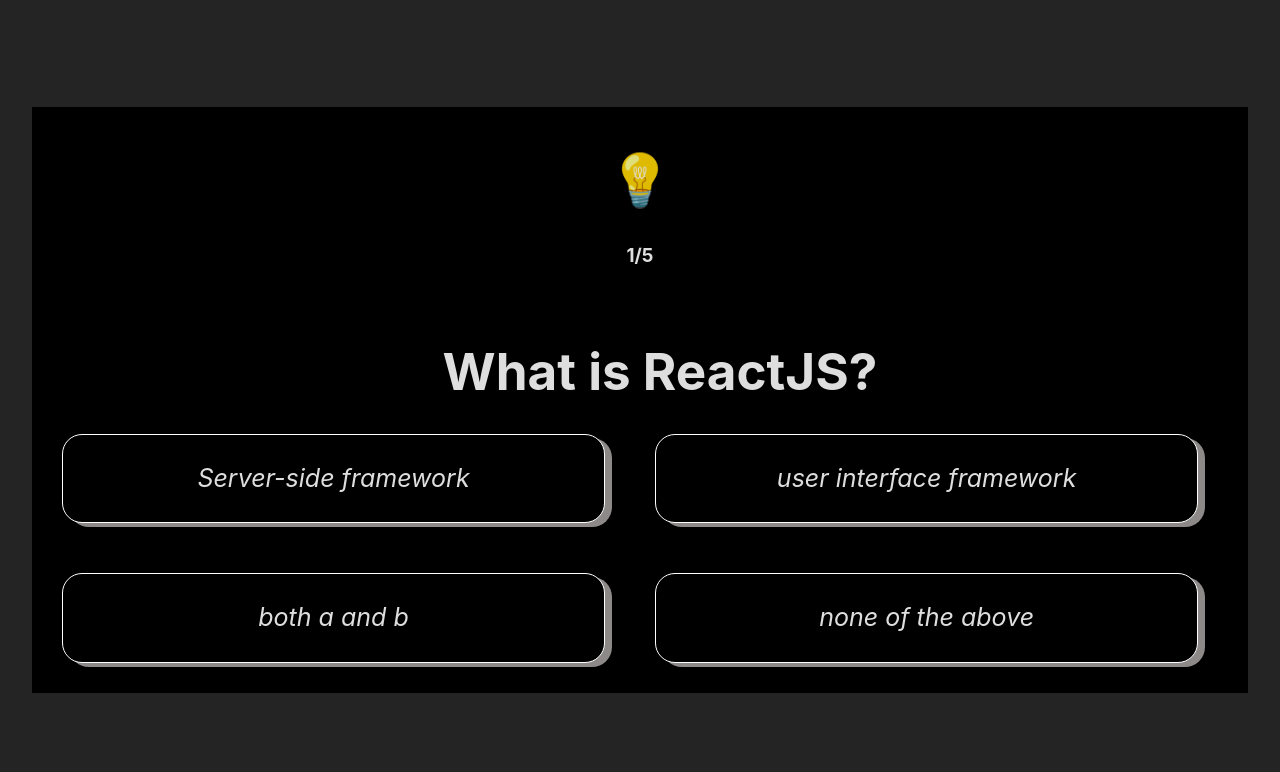
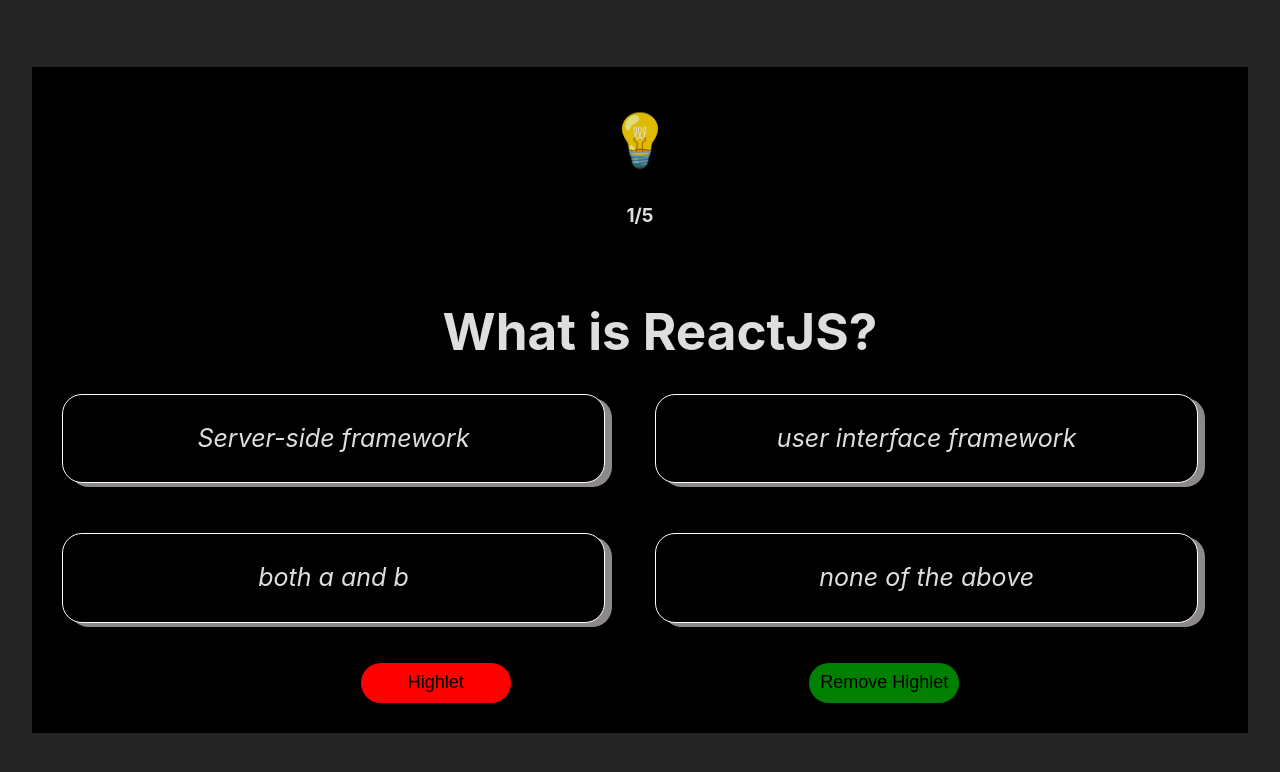
Before and after one commit to mohanavamsi0614/ca-4, a React (Vite) app: page /que in a window 1280 px wide. Shown: the top 772 px of the page. Built offline with nearby package versions, Linux system fonts and the light colour scheme; a web font is replaced by a local one.

Commit message:
added higlet

```diff
--- a/index.html
+++ b/index.html
@@ -2,9 +2,9 @@
 <html lang="en">
   <head>
     <meta charset="UTF-8" />
-    <link rel="icon" type="image/svg+xml" href="/vite.svg" />
+    <link rel="icon" type="image/svg+xml" href="./src/assets/react.svg" />
     <meta name="viewport" content="width=device-width, initial-scale=1.0" />
-    <title>Vite + React</title>
+    <title>Einstino</title>
     <link rel="preconnect" href="https://fonts.googleapis.com">
 <link rel="preconnect" href="https://fonts.gstatic.com" crossorigin>
 <link href="https://fonts.googleapis.com/css2?family=Inika:wght@400;700&family=Oswald:wght@700&family=Poppins&display=swap" rel="stylesheet">
--- a/src/Comp/App.css
+++ b/src/Comp/App.css
@@ -69,6 +69,26 @@ img{
   box-shadow:7px 4px black ;
   padding: 10px;
 }
+.remove{
+  width: 150px;
+  height: 40px;
+  background-color: green;
+}
+.hi{
+  margin-top: 40px;
+  display: flex;
+  flex-wrap: wrap;
+  justify-content: space-evenly;
+}
+.highlet{
+  width: 150px;
+  height: 40px;
+  background-color: red;
+
+}
+.high{
+  color: rgb(168, 41, 41);
+}
 dialog{
   width: 50%;
   height: 40vh;
--- a/src/Comp/Quesion.jsx
+++ b/src/Comp/Quesion.jsx
@@ -5,6 +5,7 @@ import { Link } from "react-router-dom";
 function Que() {
     const [result,setresult]=useState({Attempted:0,correct:0,wrong:0})
     const [curr,setcurr]=useState(0)
+    const [high,sethigh]=useState(false)
     const [toggle,settoggle]=useState(true)
     const ref=useRef()
     const questions=question
@@ -37,13 +38,17 @@ function Que() {
         <h1 className={toggle?"bulb":"rev bulb"} onClick={togle}>💡</h1>
         <h3>{curr+1}/{question.length}</h3>
             <div className="qbox">
-                <h1 className="quesion">{questions[curr].text}</h1>
+                <h1 className={high?"high quesion": "quesion"}>{questions[curr].text}</h1>
                 <div className="ops">
                 {questions[curr].options.map((i)=>(
                     <div key={i.id} className={toggle?"op":"whiteop"} onClick={()=>{add(i)}}>
                     <p>{i.text}</p>
                     </div>
                 ))}
+                </div>
+                <div className="hi">
+                <button className="highlet" onClick={()=>sethigh(true)}>Highlet</button>
+                <button className="remove" onClick={()=>sethigh(false)}>Remove Highlet</button>
                 </div>
             </div>
                 <dialog ref={ref}>
```
